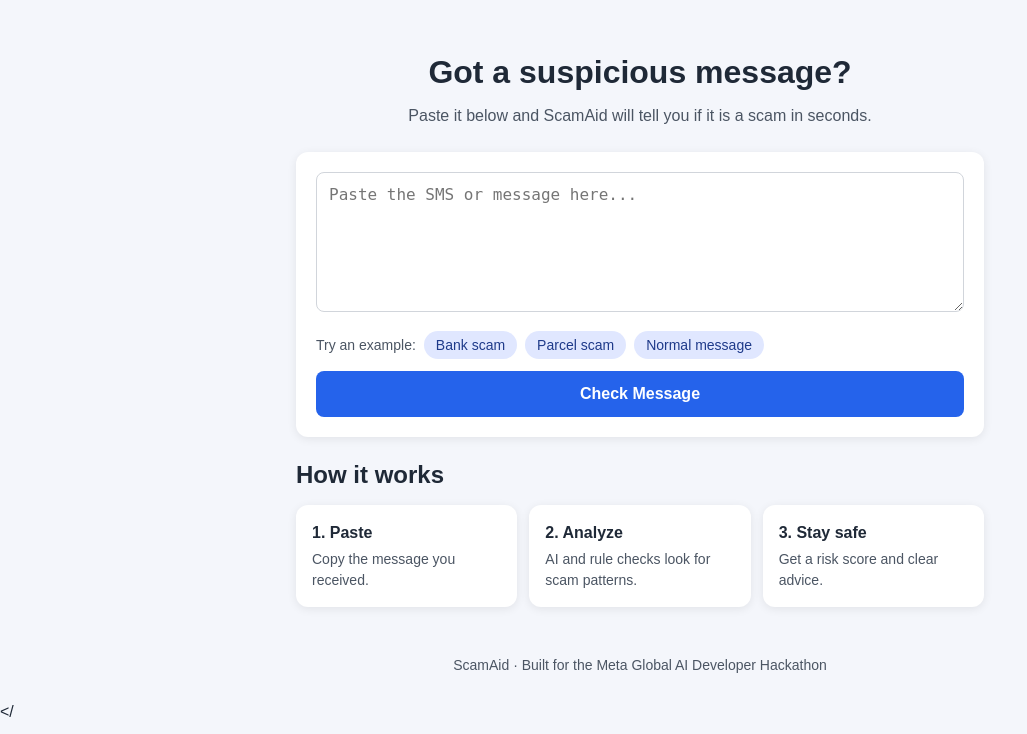
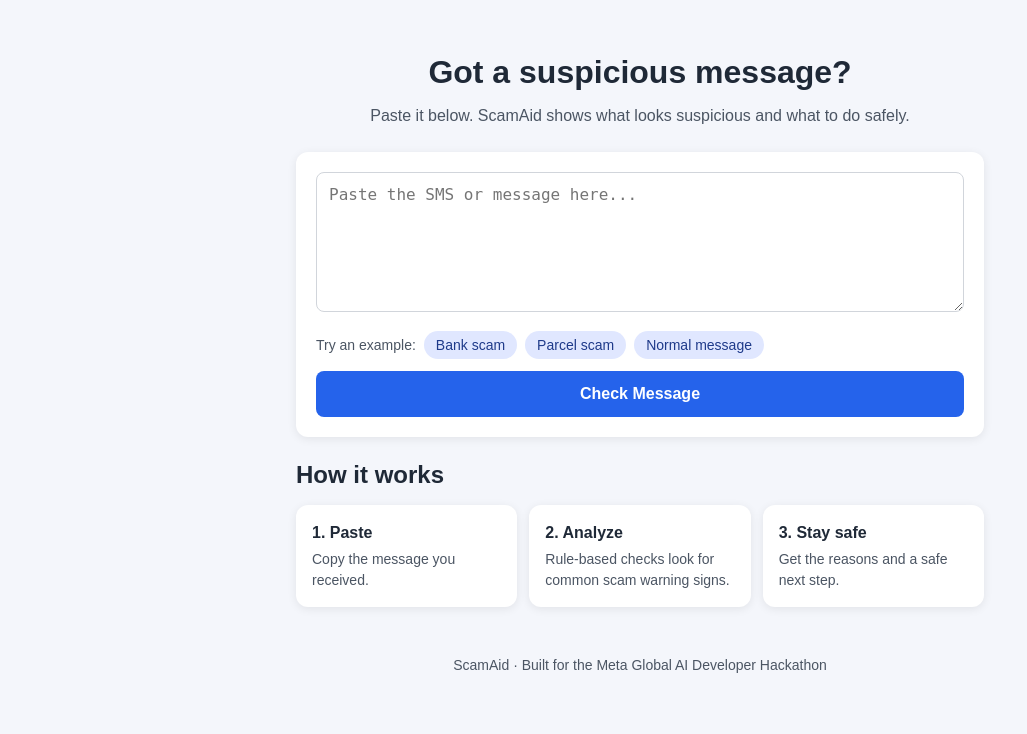
Before and after one commit to yazhinikarunakaran16/ScamAid, a FastAPI app: page / in a window 1280 px wide. Shown: the part 66-800 px from the top of the page, without its empty margins (0-1027 px from the left). Run offline with FastAPI, Linux system fonts and the light colour scheme.

Commit message:
Explain warning signs, honest rule-based wording, safer advice

```diff
--- a/app.py
+++ b/app.py
@@ -12,74 +12,139 @@ app = FastAPI(title="ScamAid")
 app.mount("/static", StaticFiles(directory="static"), name="static")
 templates = Jinja2Templates(directory="templates")
 
-client = OpenAI(
-    api_key=os.getenv("LLM_API_KEY") or "dummy",
-    base_url=os.getenv("LLM_BASE_URL") or "https://api.meta.ai/v1",
-)
-MODEL = os.getenv("LLM_MODEL")
+API_KEY = os.getenv("LLM_API_KEY") or ""
+BASE_URL = os.getenv("LLM_BASE_URL") or "https://api.meta.ai/v1"
+MODEL = os.getenv("LLM_MODEL") or "muse-spark-1.1"
+AI_ENABLED = bool(API_KEY) and API_KEY != "dummy"
+client = OpenAI(api_key=API_KEY or "dummy", base_url=BASE_URL)
+
 
 class Message(BaseModel):
     text: str
 
-SUSPICIOUS_WORDS = ["urgent", "otp", "kyc", "blocked", "winner", "prize",
-                    "lottery", "click here", "verify now", "refund", "suspended"]
 
-SUSPICIOUS_WORDS = [
-    "urgent", "immediately", "otp", "kyc", "pan card", "aadhaar", "blocked",
-    "suspended", "expire", "winner", "prize", "lottery", "congratulations",
-    "click here", "verify now", "update now", "refund", "cashback",
-    "upi pin", "cvv", "password", "electricity bill", "disconnected",
-    "parcel", "customs", "courier", "work from home", "part time job",
-    "earn daily", "investment", "double your money", "loan approved",
-    "account will be", "legal action", "arrest", "police", "sim card",
-    "பரிசு", "லாட்டரி", "உடனே", "வங்கி", "கணக்கு", "முடக்கம்",
+RULES = [
+    {"title": "Pressure to act fast", "weight": 25,
+     "explain": "Scammers create panic so you act before you think.",
+     "words": ["urgent", "immediately", "within 24 hours", "last chance",
+               "final notice", "expire", "expires", "உடனே"]},
+    {"title": "Asks for private or bank details", "weight": 30,
+     "explain": "Real banks never ask for OTP, PIN, CVV or passwords by SMS or call.",
+     "words": ["otp", "kyc", "pan card", "aadhaar", "upi pin", "cvv", "password",
+               "card number", "verify now", "update now"]},
+    {"title": "Threat of block or legal action", "weight": 25,
+     "explain": "Threats about blocked accounts or arrest are used to scare people.",
+     "words": ["blocked", "suspended", "account will be", "legal action", "arrest",
+               "police", "sim card", "disconnected", "முடக்கம்"]},
+    {"title": "Too-good-to-be-true reward", "weight": 25,
+     "explain": "Unexpected prizes, refunds or easy money are common bait.",
+     "words": ["winner", "prize", "lottery", "congratulations", "cashback", "refund",
+               "loan approved", "double your money", "பரிசு", "லாட்டரி"]},
+    {"title": "Suspicious job or investment offer", "weight": 20,
+     "explain": "Easy daily earnings and work-from-home offers are a common scam.",
+     "words": ["work from home", "part time job", "earn daily", "investment"]},
+    {"title": "Fake delivery or customs notice", "weight": 20,
+     "explain": "Scammers pretend a parcel is stuck and ask for a small payment.",
+     "words": ["parcel", "customs", "courier"]},
 ]
 
-def rule_check(text: str):
-    flags = []
+SHORTENERS = r"bit\.ly|tinyurl\.com|cutt\.ly|rb\.gy|t\.co|is\.gd"
+ODD_TLDS = r"\.(xyz|top|click|buzz|icu|vip|work|loan|monster)(?![a-z])"
+
+
+def find_words(low, words):
+    found = []
+    for w in words:
+        if w.isascii():
+            if re.search(r"(?<![a-z0-9])" + re.escape(w) + r"(?![a-z0-9])", low):
+                found.append(w)
+        elif w in low:
+            found.append(w)
+    return found
+
+
+def analyze_rules(text):
     low = text.lower()
-    for w in SUSPICIOUS_WORDS:
-        if w in low:
-            flags.append(f"Suspicious word: {w}")
-    if re.search(r"https?://|www\.|bit\.ly|tinyurl|\.xyz|\.top|\.click", low):
-        flags.append("Contains a link")
-    if re.search(r"\b\d{4,8}\b", low) and "otp" in low:
-        flags.append("Mentions an OTP code")
-    return flags
+    findings = []
+    matched = []
+    score = 0
 
-PROMPT = """You are a scam SMS detector. Analyze the message and reply ONLY with JSON:
+    for r in RULES:
+        found = find_words(low, r["words"])
+        if found:
+            score += r["weight"]
+            matched += found
+            findings.append({"title": r["title"], "explain": r["explain"], "found": found})
+
+    links = re.findall(r"(?:https?://|www\.)\S+", low)
+    if links or re.search(SHORTENERS, low):
+        weight = 25
+        explain = "Do not open links in unexpected messages. Real banks and delivery companies use their official app or website."
+        if re.search(SHORTENERS, low) or re.search(ODD_TLDS, low):
+            weight += 15
+            explain = "This link uses a shortener or an unusual web address. Scammers use these to hide where the link really goes."
+        score += weight
+        findings.append({"title": "Suspicious link", "explain": explain,
+                         "found": [l.rstrip(".,)") for l in links]})
+
+    score = min(100, score)
+    verdict = "scam" if score >= 60 else "suspicious" if score >= 25 else "safe"
+
+    if findings:
+        reason = "Flagged for: " + ", ".join(f["title"].lower() for f in findings) + "."
+    else:
+        reason = "No common scam warning signs were found. This does not guarantee the message is safe."
+
+    if verdict == "scam":
+        advice = ("Do not click the link or reply. Never share OTP, PIN or card details. "
+                  "Open your bank's official app or website, or call the number printed on your card. "
+                  "You can report it at cybercrime.gov.in or call 1930.")
+    elif verdict == "suspicious":
+        advice = ("Do not click any link yet. Check with the company using its official app, "
+                  "website or the number on your card.")
+    else:
+        advice = "No common warning signs found, but never share your OTP or PIN with anyone."
+
+    return {"verdict": verdict, "risk_score": score, "reason": reason, "advice": advice,
+            "findings": findings, "matched": matched, "mode": "rules"}
+
+
+PROMPT = """You are a scam SMS detector for users in India. Analyze the message and reply ONLY with JSON:
 {"verdict": "safe" | "suspicious" | "scam",
  "risk_score": 0-100,
- "reason": "short explanation",
- "advice": "what the user should do"}"""
+ "reason": "one or two plain sentences",
+ "advice": "a specific safe next step"}"""
+
 
 @app.get("/")
 def home(request: Request):
     return templates.TemplateResponse(request, "index.html")
 
+
 @app.post("/analyze")
 def analyze(msg: Message):
-    flags = rule_check(msg.text)
-    try:
-        res = client.chat.completions.create(
-            model=MODEL,
-            messages=[
-                {"role": "system", "content": PROMPT},
-                {"role": "user", "content": msg.text},
-            ],
-            temperature=0,
-        )
-        raw = res.choices[0].message.content
-        data = json.loads(re.search(r"\{.*\}", raw, re.S).group())
-    except Exception as e:
-        score = min(100, len(flags) * 20)
-        verdict = "scam" if score >= 60 else "suspicious" if score >= 20 else "safe"
-        data = {
-            "verdict": verdict,
-            "risk_score": score,
-            "reason": "Checked using ScamAid's built-in scam rules (AI check is not connected yet).",
-            "advice": "Do not click links or share OTP or bank details. Contact your bank directly using the number on your card."
-        }
-        data["flags"] = flags
-    data["matched"] = [f.split(": ", 1)[1] for f in flags if f.startswith("Suspicious word: ")]
-    return data
+    text = msg.text.strip()[:2000]
+    result = analyze_rules(text)
+
+    if AI_ENABLED:
+        try:
+            res = client.chat.completions.create(
+                model=MODEL,
+                messages=[
+                    {"role": "system", "content": PROMPT},
+                    {"role": "user", "content": text},
+                ],
+                temperature=0,
+            )
+            raw = res.choices[0].message.content
+            ai = json.loads(re.search(r"\{.*\}", raw, re.S).group())
+            if ai.get("verdict") in ("safe", "suspicious", "scam"):
+                result["verdict"] = ai["verdict"]
+                result["risk_score"] = int(ai.get("risk_score", result["risk_score"]))
+                result["reason"] = ai.get("reason") or result["reason"]
+                result["advice"] = ai.get("advice") or result["advice"]
+                result["mode"] = "ai"
+        except Exception as e:
+            print("AI call failed, using rules:", e)
+
+    return result
--- a/static/script.js
+++ b/static/script.js
@@ -5,16 +5,14 @@ const themeBtn = document.getElementById("themeBtn");
 
 const COLORS = { safe: "#16a34a", suspicious: "#f59e0b", scam: "#dc2626" };
 
-// ---------- Theme (dark / light) ----------
+// ---------- Theme ----------
 function applyTheme(t) {
   document.documentElement.setAttribute("data-theme", t);
   if (themeBtn) themeBtn.textContent = t === "dark" ? "☀️" : "🌙";
 }
-
 let savedTheme = null;
 try { savedTheme = localStorage.getItem("theme"); } catch (e) {}
 applyTheme(savedTheme || (window.matchMedia("(prefers-color-scheme: dark)").matches ? "dark" : "light"));
-
 if (themeBtn) {
   themeBtn.addEventListener("click", () => {
     const next = document.documentElement.getAttribute("data-theme") === "dark" ? "light" : "dark";
@@ -38,10 +36,8 @@ btn.addEventListener("click", async () => {
     alert("Please paste a message first.");
     return;
   }
-
   btn.disabled = true;
   btn.textContent = "Checking...";
-
   try {
     const res = await fetch("/analyze", {
       method: "POST",
@@ -53,7 +49,6 @@ btn.addEventListener("click", async () => {
   } catch (err) {
     alert("Error: " + err.message);
   }
-
   btn.disabled = false;
   btn.textContent = "Check Message";
 });
@@ -66,7 +61,8 @@ function showResult(data) {
   badge.textContent = verdict;
   badge.className = "badge " + verdict;
 
-  document.getElementById("scoreText").textContent = "Risk score: " + score + "/100";
+  const label = data.mode === "ai" ? "Risk score (AI-assisted)" : "Risk score (rule-based estimate)";
+  document.getElementById("scoreText").textContent = label + ": " + score + "/100";
 
   const fill = document.getElementById("meterFill");
   fill.style.background = COLORS[verdict] || COLORS.suspicious;
@@ -75,35 +71,46 @@ function showResult(data) {
 
   document.getElementById("reason").textContent = data.reason || "";
   document.getElementById("advice").textContent = data.advice || "";
-    highlight(input.value, data.matched || []);
 
-  const flagsBox = document.getElementById("flags");
-  flagsBox.innerHTML = "";
-  if (data.flags && data.flags.length) {
-    data.flags.forEach(f => {
-      const span = document.createElement("span");
-      span.className = "flag";
-      span.textContent = f;
-      flagsBox.appendChild(span);
+  highlight(input.value, data.matched || []);
+
+  const box = document.getElementById("findings");
+  box.innerHTML = "";
+  if (data.findings && data.findings.length) {
+    data.findings.forEach(f => {
+      const item = document.createElement("div");
+      item.className = "finding";
+      const t = document.createElement("b");
+      t.textContent = f.title;
+      const p = document.createElement("p");
+      p.textContent = f.explain;
+      item.appendChild(t);
+      item.appendChild(p);
+      if (f.found && f.found.length) {
+        const s = document.createElement("span");
+        s.className = "found";
+        s.textContent = "Found: " + f.found.join(", ");
+        item.appendChild(s);
+      }
+      box.appendChild(item);
     });
   } else {
-    const p = document.createElement("span");
-    p.className = "no-flags";
-    p.textContent = "No obvious red flags found.";
-    flagsBox.appendChild(p);
+    const n = document.createElement("span");
+    n.className = "no-flags";
+    n.textContent = "No common scam warning signs found.";
+    box.appendChild(n);
   }
 
   resultBox.classList.remove("hidden");
   resultBox.scrollIntoView({ behavior: "smooth" });
 }
+
 function highlight(text, words) {
   const box = document.getElementById("highlighted");
   box.innerHTML = "";
-
   const escaped = words.map(w => w.replace(/[.*+?^${}()|[\]\\]/g, "\\$&"));
   const parts = ["https?:\\/\\/\\S+", "www\\.\\S+", ...escaped];
   const re = new RegExp("(" + parts.join("|") + ")", "gi");
-
   text.split(re).forEach((piece, i) => {
     if (!piece) return;
     if (i % 2 === 1) {
--- a/templates/index.html
+++ b/templates/index.html
@@ -15,7 +15,7 @@
   <main>
     <section class="hero">
       <h1>Got a suspicious message?</h1>
-      <p>Paste it below and ScamAid will tell you if it is a scam in seconds.</p>
+      <p>Paste it below. ScamAid shows what looks suspicious and what to do safely.</p>
     </section>
 
     <section class="card">
@@ -31,7 +31,7 @@
       <button id="checkBtn">Check Message</button>
     </section>
 
-        <section id="result" class="card result hidden">
+    <section id="result" class="card result hidden">
       <div class="verdict-row">
         <span id="verdict" class="badge"></span>
         <span id="scoreText"></span>
@@ -41,22 +41,24 @@
       <h3>Your message</h3>
       <div id="highlighted" class="highlighted"></div>
 
-      <h3>Why?</h3>
+      <h3>Warning signs</h3>
+      <div id="findings" class="findings"></div>
+
+      <h3>Summary</h3>
       <p id="reason"></p>
-
-      <h3>Red flags</h3>
-      <div id="flags" class="flags"></div>
 
       <h3>What should you do?</h3>
       <p id="advice"></p>
+
+      <p class="note">This is an estimate, not proof. If unsure, contact the company through its official app, website or the number on your card.</p>
     </section>
 
     <section class="how">
       <h2>How it works</h2>
       <div class="steps">
         <div class="step"><b>1. Paste</b><p>Copy the message you received.</p></div>
-        <div class="step"><b>2. Analyze</b><p>AI and rule checks look for scam patterns.</p></div>
-        <div class="step"><b>3. Stay safe</b><p>Get a risk score and clear advice.</p></div>
+        <div class="step"><b>2. Analyze</b><p>Rule-based checks look for common scam warning signs.</p></div>
+        <div class="step"><b>3. Stay safe</b><p>Get the reasons and a safe next step.</p></div>
       </div>
     </section>
   </main>
@@ -65,4 +67,4 @@
 
   <script src="/static/script.js"></script>
 </body>
-</
+</html>
```
